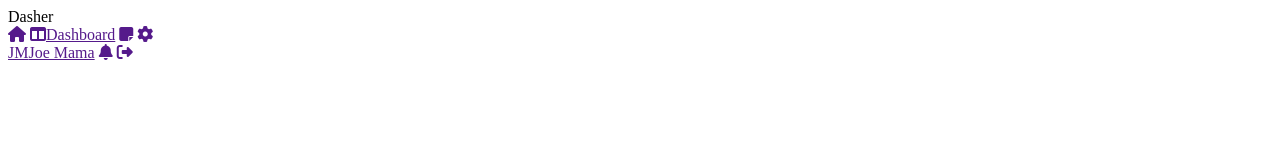
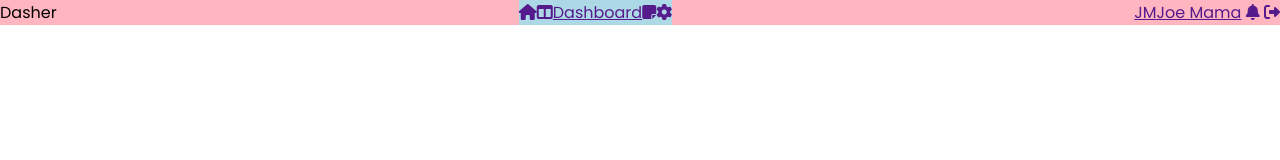
Before and after one commit to kagesite/Dashboard-Project, a plain HTML site: page index.html in a window 1280 px wide. Drawn offline with Linux system fonts and the light colour scheme.

Commit message:
Basic blue print styling for website

```diff
--- a/base.scss
+++ b/base.scss
@@ -0,0 +1,25 @@
+@import 'https://fonts.googleapis.com/css2?family=Poppins:ital,wght@0,100;0,200;0,300;0,400;0,500;0,600;0,700;0,800;0,900;1,100;1,200;1,300;1,400;1,500;1,600;1,700;1,800;1,900&display=swap';
+
+
+* {
+  margin: 0;
+  padding: 0;
+  font-family: 'Poppins', sans-serif;
+}
+
+
+.header {
+  background-color: lightpink;
+  display: flex;
+
+  .nav-container {
+    display: flex;
+    width: 100%;
+    justify-content: space-between;
+  }
+
+  .center-nav {
+    display: flex;
+    background-color: lightblue;
+  }
+}
```
Also changed, not shown: base.css, 1 other file.
